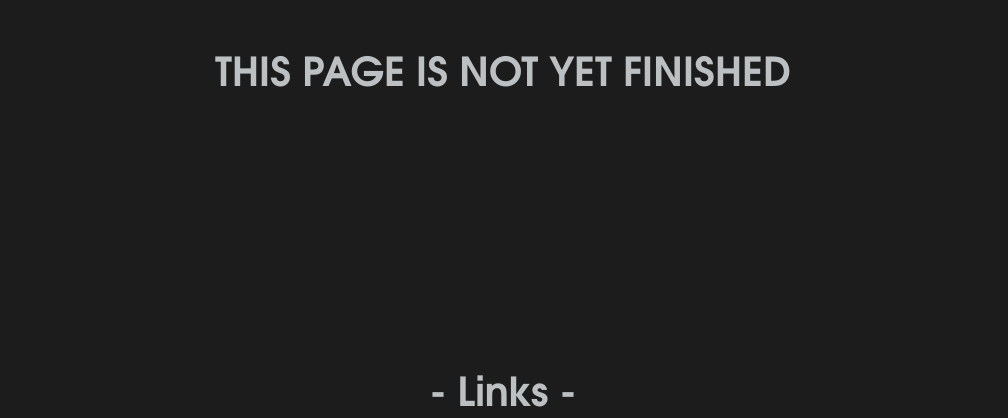
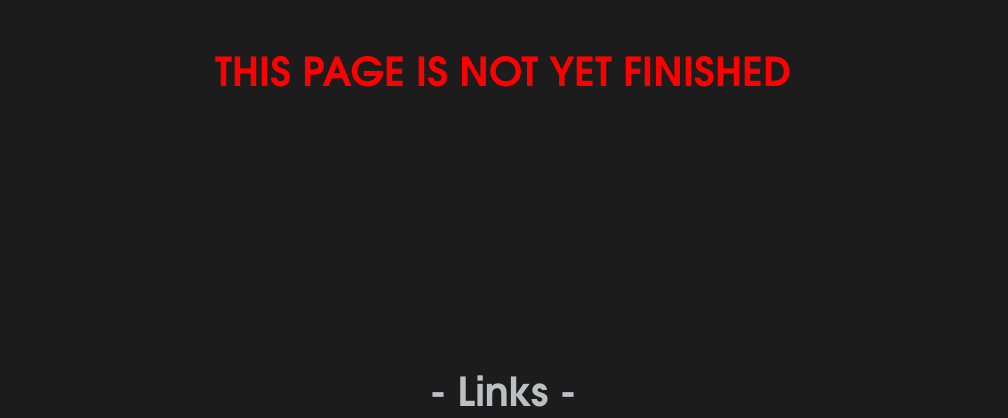
Before and after one commit to baulusdev/website, a plain HTML site: page index.html in a window 1280 px wide. Shown: the part 682-1100 px from the top of the page, without its empty margins (137-1145 px from the left). Drawn offline with Linux system fonts and the light colour scheme.

Commit message:
made the text red

```diff
--- a/index.html
+++ b/index.html
@@ -91,7 +91,7 @@
         <section>
             <h2 class="typewriter">Hello, I am baulus</h2>
             <p class="subtitle">I am a rather skilled programmer and from <a href="https://www.google.com/maps/place/Bayern,+Deutschland/@48.9174128,11.4079934,7z/data=!3m1!4b1!4m5!3m4!1s0x479f044c0fdf53a9:0x11d25a409387960!8m2!3d48.7904472!4d11.4978895">Bavaria, Germany</a> interested in Linux and electronics.</p>
-            <p>THIS PAGE IS NOT YET FINISHED</p>
+            <p style="color: red;">THIS PAGE IS NOT YET FINISHED</p>
         </section>
         <section>
             <p>- Links -</p>
```
